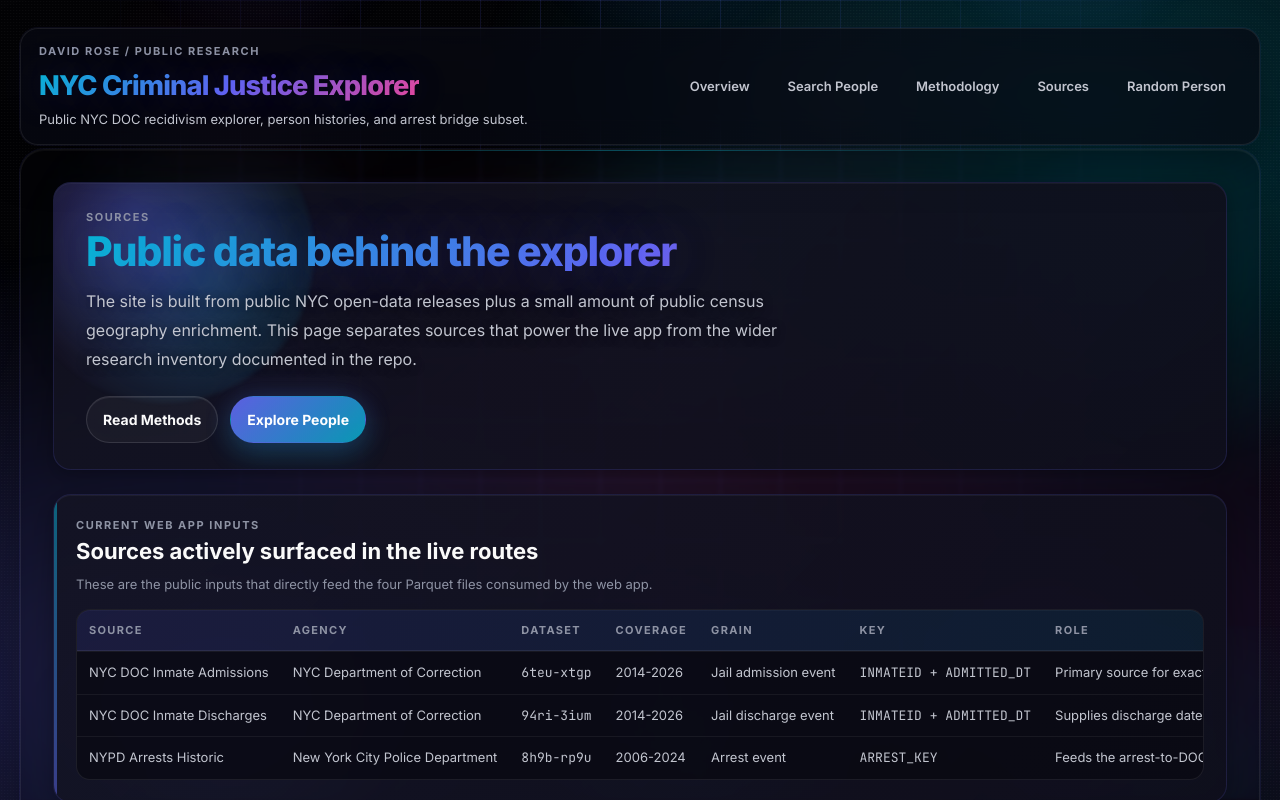
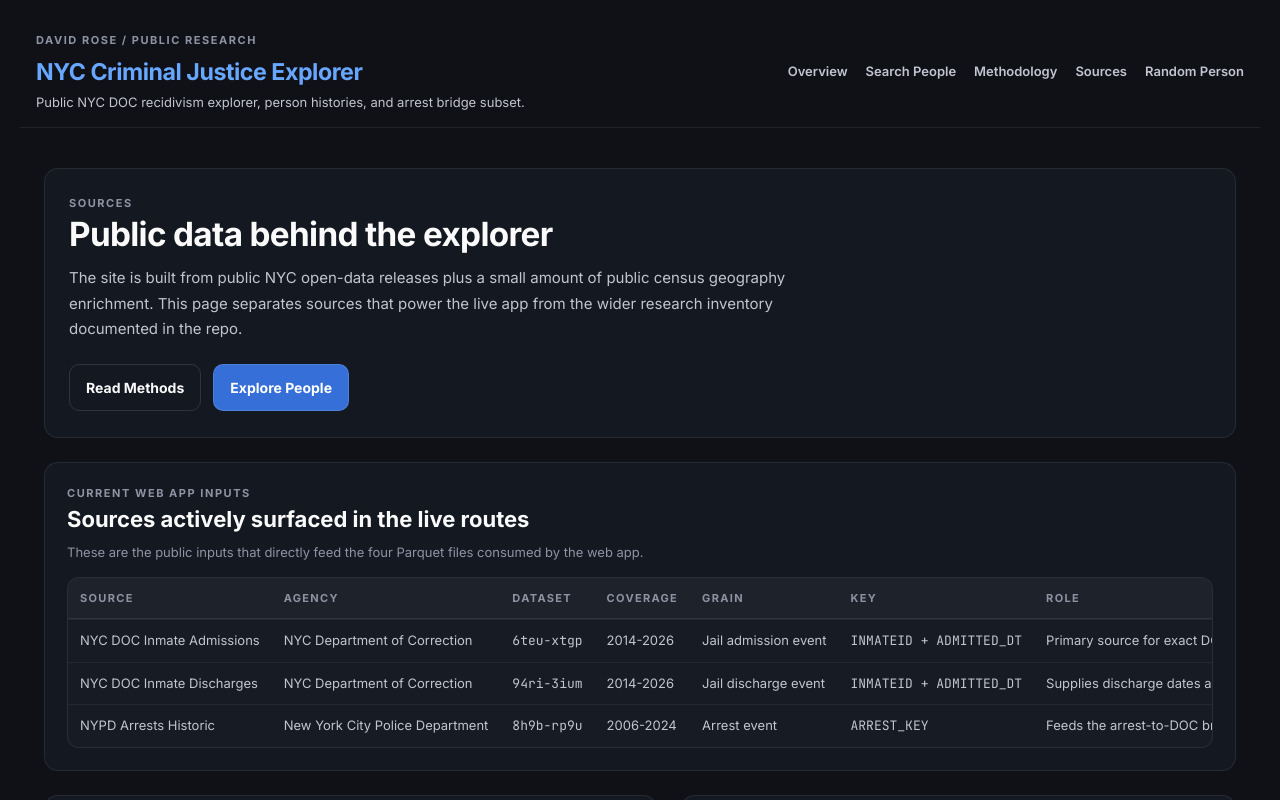
Before and after one commit to cipher982/crims, a Next.js app in the folder web/: page /sources in a window 1280 px wide. Shown: the top 800 px of the page. Built offline with nearby package versions, Linux system fonts and the light colour scheme.

Commit message:
Flatten crims web UI

```diff
--- a/web/styles/drose-primitives.css
+++ b/web/styles/drose-primitives.css
@@ -5,10 +5,9 @@
  */
 
 .drose-nav-wrap {
-  position: sticky;
-  top: 14px;
+  position: static;
   z-index: 40;
-  padding: 14px 16px 0;
+  padding: 18px 16px 0;
 }
 
 .drose-nav {
@@ -19,16 +18,9 @@
   display: flex;
   align-items: center;
   justify-content: space-between;
-  gap: 16px;
-  padding: 14px 18px;
-  border: 1px solid var(--drose-border-soft);
-  border-radius: var(--drose-radius-lg);
-  background: rgba(8, 9, 18, 0.72);
-  box-shadow:
-    0 0 0 1px rgba(99, 102, 241, 0.08),
-    0 18px 45px rgba(0, 0, 0, 0.35);
-  backdrop-filter: blur(18px);
-  -webkit-backdrop-filter: blur(18px);
+  gap: 20px;
+  padding: 14px 16px;
+  border-bottom: 1px solid rgba(255, 255, 255, 0.08);
 }
 
 .drose-brand-block {
@@ -48,23 +40,10 @@
 .drose-brand {
   display: inline-block;
   text-decoration: none;
-  font-size: clamp(1.3rem, 1.2rem + 0.8vw, 1.7rem);
-  font-weight: 800;
-  letter-spacing: -0.03em;
-  background: linear-gradient(
-    135deg,
-    #fff 0%,
-    var(--drose-cyan) 25%,
-    var(--drose-indigo) 50%,
-    var(--drose-pink) 75%,
-    #fff 100%
-  );
-  background-size: 200% 200%;
-  background-position: 50% 50%;
-  -webkit-background-clip: text;
-  background-clip: text;
-  -webkit-text-fill-color: transparent;
-  text-shadow: 0 0 40px rgba(99, 102, 241, 0.28);
+  font-size: clamp(1.2rem, 1.15rem + 0.4vw, 1.45rem);
+  font-weight: 700;
+  letter-spacing: -0.02em;
+  color: #67a7ff;
 }
 
 .drose-brand-subtitle {
@@ -78,36 +57,27 @@
   display: flex;
   align-items: center;
   justify-content: flex-end;
-  gap: 8px;
+  gap: 18px;
   flex-wrap: wrap;
 }
 
 .drose-nav-link {
-  display: inline-flex;
-  align-items: center;
-  justify-content: center;
-  padding: 10px 14px;
-  border-radius: 999px;
-  border: 1px solid transparent;
+  display: inline-block;
+  padding: 2px 0;
   color: var(--drose-text-secondary);
   font-size: 13px;
   font-weight: 600;
   text-decoration: none;
   transition:
     color var(--drose-transition-fast),
-    border-color var(--drose-transition-fast),
-    background-color var(--drose-transition-fast),
-    box-shadow var(--drose-transition-fast),
-    transform var(--drose-transition-fast);
+    border-color var(--drose-transition-fast);
+  border-bottom: 1px solid transparent;
 }
 
 .drose-nav-link:hover,
 .drose-nav-link:focus-visible {
   color: var(--drose-text);
-  border-color: var(--drose-border-strong);
-  background: rgba(255, 255, 255, 0.04);
-  box-shadow: 0 0 18px rgba(99, 102, 241, 0.12);
-  transform: translateY(-1px);
+  border-color: rgba(255, 255, 255, 0.22);
   outline: none;
 }
 
@@ -115,57 +85,17 @@
   position: relative;
   z-index: 1;
   max-width: var(--drose-shell-width);
-  margin: 18px auto 40px;
-  padding: 32px;
-  background: var(--drose-surface-panel);
-  backdrop-filter: blur(2px);
-  -webkit-backdrop-filter: blur(2px);
-  border: 1px solid var(--drose-border-soft);
-  border-radius: var(--drose-radius-xl);
-  box-shadow: var(--drose-shadow-shell);
+  margin: 16px auto 40px;
+  padding: 24px;
   overflow: hidden;
 }
 
 .drose-shell::before {
-  content: "";
-  position: absolute;
-  top: 0;
-  left: 50%;
-  transform: translateX(-50%);
-  width: 70%;
-  height: 1px;
-  background: linear-gradient(
-    90deg,
-    transparent 0%,
-    rgba(6, 182, 212, 0.5) 50%,
-    transparent 100%
-  );
-  border-radius: 999px;
-  pointer-events: none;
+  display: none;
 }
 
 .drose-shell::after {
-  content: "";
-  position: absolute;
-  inset: 0;
-  background-image:
-    radial-gradient(1px 1px at 20% 30%, rgba(255, 255, 255, 0.5) 0%, transparent 100%),
-    radial-gradient(1.5px 1.5px at 40% 70%, rgba(99, 102, 241, 0.6) 0%, transparent 100%),
-    radial-gradient(1px 1px at 60% 20%, rgba(6, 182, 212, 0.6) 0%, transparent 100%),
-    radial-gradient(2px 2px at 80% 60%, rgba(255, 255, 255, 0.4) 0%, transparent 100%),
-    radial-gradient(1px 1px at 10% 80%, rgba(236, 72, 153, 0.5) 0%, transparent 100%);
-  pointer-events: none;
-  opacity: 0.85;
-  animation: drose-twinkle 3s ease-in-out infinite alternate;
-}
-
-@keyframes drose-twinkle {
-  0% {
-    opacity: 0.45;
-  }
-  100% {
-    opacity: 0.95;
-  }
+  display: none;
 }
 
 .drose-page-stack {
@@ -178,30 +108,14 @@
 .drose-hero {
   position: relative;
   overflow: hidden;
-  padding: 32px;
-  border-radius: var(--drose-radius-lg);
-  border: 1px solid rgba(99, 102, 241, 0.16);
-  background: linear-gradient(
-    135deg,
-    rgba(20, 20, 35, 0.82) 0%,
-    rgba(15, 15, 28, 0.94) 100%
-  );
-  box-shadow: var(--drose-shadow-card);
+  padding: 24px;
+  border-radius: 14px;
+  border: 1px solid rgba(255, 255, 255, 0.08);
+  background: #141821;
 }
 
 .drose-hero::before {
-  content: "";
-  position: absolute;
-  inset: -80px auto auto -40px;
-  width: 300px;
-  height: 300px;
-  border-radius: 999px;
-  background:
-    radial-gradient(circle at 40% 35%, rgba(99, 102, 241, 0.28) 0%, transparent 60%),
-    radial-gradient(circle at 65% 60%, rgba(6, 182, 212, 0.2) 0%, transparent 62%),
-    radial-gradient(circle at 50% 55%, rgba(168, 85, 247, 0.12) 0%, transparent 70%);
-  pointer-events: none;
-  filter: blur(2px);
+  display: none;
 }
 
 .drose-hero-compact {
@@ -217,40 +131,26 @@
 .drose-page-title,
 .drose-hero-title {
   margin: 0;
-  font-weight: 800;
-  letter-spacing: -0.03em;
-  line-height: 0.98;
-  background: linear-gradient(
-    135deg,
-    #fff 0%,
-    var(--drose-cyan) 25%,
-    var(--drose-indigo) 50%,
-    var(--drose-pink) 75%,
-    #fff 100%
-  );
-  background-size: 200% 200%;
-  background-position: 50% 50%;
-  -webkit-background-clip: text;
-  background-clip: text;
-  -webkit-text-fill-color: transparent;
-  text-shadow: 0 0 60px rgba(99, 102, 241, 0.32);
+  font-weight: 700;
+  letter-spacing: -0.02em;
+  line-height: 1.08;
+  color: var(--drose-text);
 }
 
 .drose-hero-title {
-  font-size: clamp(2.5rem, 4vw, 4.5rem);
+  font-size: clamp(2rem, 3.2vw, 3rem);
 }
 
 .drose-page-title {
-  font-size: clamp(2rem, 3.2vw, 3rem);
+  font-size: clamp(1.8rem, 2.6vw, 2.4rem);
 }
 
 .drose-lead {
   max-width: 760px;
-  margin: 16px 0 0;
+  margin: 12px 0 0;
   color: var(--drose-text-secondary);
-  font-size: 16px;
-  line-height: 1.8;
-  text-shadow: 0 2px 10px rgba(0, 0, 0, 0.5);
+  font-size: 15px;
+  line-height: 1.7;
 }
 
 .drose-metric-row {
@@ -264,10 +164,10 @@
   display: inline-flex;
   align-items: center;
   gap: 8px;
-  padding: 10px 14px;
-  border-radius: 999px;
+  padding: 9px 12px;
+  border-radius: 10px;
   border: 1px solid rgba(255, 255, 255, 0.08);
-  background: rgba(255, 255, 255, 0.05);
+  background: rgba(255, 255, 255, 0.03);
   color: var(--drose-text-secondary);
   font-size: 13px;
   line-height: 1.35;
@@ -291,14 +191,12 @@
   justify-content: center;
   gap: 8px;
   padding: 12px 16px;
-  border-radius: 999px;
-  border: 1px solid transparent;
+  border-radius: 10px;
+  border: 1px solid rgba(255, 255, 255, 0.12);
   text-decoration: none;
   font-size: 14px;
   font-weight: 700;
   transition:
-    transform var(--drose-transition-base),
-    box-shadow var(--drose-transition-base),
     border-color var(--drose-transition-base),
     background-color var(--drose-transition-base),
     color var(--drose-transition-base);
@@ -306,40 +204,28 @@
 
 .drose-button:hover,
 .drose-button:focus-visible {
-  transform: translateY(-2px);
   outline: none;
+  border-color: rgba(255, 255, 255, 0.2);
 }
 
 .drose-button-primary {
   color: white;
-  background: linear-gradient(
-    135deg,
-    rgba(99, 102, 241, 0.92) 0%,
-    rgba(6, 182, 212, 0.82) 100%
-  );
-  box-shadow:
-    0 12px 28px rgba(6, 182, 212, 0.2),
-    0 0 28px rgba(99, 102, 241, 0.2);
+  background: #356fd7;
 }
 
 .drose-button-primary:hover,
 .drose-button-primary:focus-visible {
-  box-shadow:
-    0 16px 30px rgba(6, 182, 212, 0.24),
-    0 0 36px rgba(99, 102, 241, 0.3);
+  background: #447ae0;
 }
 
 .drose-button-secondary {
   color: var(--drose-text);
-  border-color: rgba(255, 255, 255, 0.12);
-  background: rgba(255, 255, 255, 0.04);
-  box-shadow: inset 0 1px 0 rgba(255, 255, 255, 0.08);
+  background: transparent;
 }
 
 .drose-button-secondary:hover,
 .drose-button-secondary:focus-visible {
-  border-color: var(--drose-border-bright);
-  background: rgba(255, 255, 255, 0.08);
+  background: rgba(255, 255, 255, 0.04);
 }
 
 .drose-back-link {
@@ -370,25 +256,13 @@
   position: relative;
   overflow: hidden;
   padding: 22px;
-  border-radius: var(--drose-radius-lg);
-  border: 1px solid rgba(99, 102, 241, 0.15);
-  background: linear-gradient(
-    135deg,
-    rgba(20, 20, 35, 0.8) 0%,
-    rgba(15, 15, 28, 0.9) 100%
-  );
-  box-shadow: var(--drose-shadow-card);
+  border-radius: 14px;
+  border: 1px solid rgba(255, 255, 255, 0.08);
+  background: #141821;
 }
 
 .drose-panel::before {
-  content: "";
-  position: absolute;
-  top: 0;
-  left: 0;
-  bottom: 0;
-  width: 3px;
-  background: linear-gradient(180deg, var(--drose-cyan), var(--drose-indigo));
-  opacity: 0.5;
+  display: none;
 }
 
 .drose-panel > * {
@@ -457,20 +331,13 @@
 .drose-stat-card {
   position: relative;
   padding: 18px 18px 16px;
-  border-radius: var(--drose-radius-md);
+  border-radius: 12px;
   border: 1px solid rgba(255, 255, 255, 0.08);
-  background: rgba(255, 255, 255, 0.04);
-  box-shadow: inset 0 1px 0 rgba(255, 255, 255, 0.06);
+  background: rgba(255, 255, 255, 0.02);
 }
 
 .drose-stat-card::before {
-  content: "";
-  position: absolute;
-  inset: 0 auto 0 0;
-  width: 2px;
-  border-radius: inherit;
-  background: linear-gradient(180deg, var(--drose-cyan), var(--drose-indigo));
-  opacity: 0.6;
+  display: none;
 }
 
 .drose-stat-value {
@@ -498,10 +365,9 @@
 
 .drose-table-wrap {
   overflow-x: auto;
-  border-radius: var(--drose-radius-md);
+  border-radius: 12px;
   border: 1px solid rgba(255, 255, 255, 0.08);
-  background: rgba(9, 10, 18, 0.78);
-  box-shadow: inset 0 1px 0 rgba(255, 255, 255, 0.04);
+  background: rgba(255, 255, 255, 0.015);
 }
 
 .drose-table {
@@ -513,12 +379,7 @@
 }
 
 .drose-table thead {
-  background:
-    linear-gradient(
-      90deg,
-      rgba(99, 102, 241, 0.18) 0%,
-      rgba(6, 182, 212, 0.12) 100%
-    );
+  background: rgba(255, 255, 255, 0.03);
 }
 
 .drose-table th {
@@ -545,7 +406,7 @@
 }
 
 .drose-table tbody tr:hover {
-  background: rgba(99, 102, 241, 0.08);
+  background: rgba(255, 255, 255, 0.03);
 }
 
 .drose-row-link:focus-visible {
@@ -703,6 +564,47 @@
   text-align: center;
 }
 
+.drose-doc-list {
+  display: grid;
+  gap: 0;
+}
+
+.drose-doc-item {
+  padding: 14px 0;
+  border-top: 1px solid rgba(255, 255, 255, 0.08);
+}
+
+.drose-doc-item:first-child {
+  padding-top: 0;
+  border-top: 0;
+}
+
+.drose-doc-item-title {
+  display: flex;
+  align-items: baseline;
+  gap: 10px;
+  margin: 0;
+  color: var(--drose-text);
+  font-size: 15px;
+  font-weight: 600;
+  line-height: 1.5;
+}
+
+.drose-doc-item-copy {
+  margin: 8px 0 0;
+  color: var(--drose-text-muted);
+  font-size: 14px;
+  line-height: 1.75;
+}
+
+.drose-doc-meta {
+  margin-top: 8px;
+  color: var(--drose-text-secondary);
+  font-size: 12px;
+  letter-spacing: 0.04em;
+  text-transform: uppercase;
+}
+
 .drose-skeleton {
   border-radius: 12px;
   background: linear-gradient(
--- a/web/styles/drose-theme.css
+++ b/web/styles/drose-theme.css
@@ -17,111 +17,21 @@
   min-height: 100%;
   margin: 0;
   position: relative;
-  background-color: var(--drose-void);
+  background-color: #0f1117;
   color: var(--drose-text);
   font-family: var(--drose-font-sans);
 }
 
 body::before {
-  content: "";
-  position: fixed;
-  inset: 0;
-  background-image:
-    linear-gradient(rgba(99, 102, 241, 0.18) 1px, transparent 1px),
-    linear-gradient(90deg, rgba(99, 102, 241, 0.18) 1px, transparent 1px);
-  background-size: 60px 60px;
-  mask-image: radial-gradient(ellipse at 50% 30%, black 0%, black 30%, transparent 70%);
-  -webkit-mask-image: radial-gradient(ellipse at 50% 30%, black 0%, black 30%, transparent 70%);
-  pointer-events: none;
-  z-index: 0;
-  opacity: 0.8;
-  animation: drose-grid-pulse 8s ease-in-out infinite;
+  display: none;
 }
 
 body::after {
-  content: "";
-  position: fixed;
-  inset: 0;
-  background:
-    radial-gradient(ellipse at 15% 85%, rgba(99, 102, 241, 0.32) 0%, transparent 45%),
-    radial-gradient(ellipse at 85% 15%, rgba(6, 182, 212, 0.26) 0%, transparent 40%),
-    radial-gradient(ellipse at 50% 50%, rgba(236, 72, 153, 0.14) 0%, transparent 50%),
-    radial-gradient(ellipse at 80% 80%, rgba(168, 85, 247, 0.18) 0%, transparent 40%);
-  pointer-events: none;
-  z-index: 0;
-  animation: drose-nebula-drift 20s ease-in-out infinite alternate;
-}
-
-@keyframes drose-grid-pulse {
-  0%,
-  100% {
-    opacity: 0.7;
-  }
-  50% {
-    opacity: 1;
-  }
-}
-
-@keyframes drose-nebula-drift {
-  0% {
-    transform: scale(1) translate(0, 0);
-  }
-  100% {
-    transform: scale(1.08) translate(-20px, -10px);
-  }
+  display: none;
 }
 
 .drose-particle-bg {
-  position: fixed;
-  inset: 0;
-  z-index: 0;
-  pointer-events: none;
-  overflow: hidden;
-  --particle-drift-x: 600px;
-  --particle-drift-y: 300px;
-  --particle-overscan: 96px;
-}
-
-.drose-particle-bg::before,
-.drose-particle-bg::after {
-  content: "";
-  position: absolute;
-  top: calc(-1 * var(--particle-drift-y) - var(--particle-overscan));
-  bottom: calc(-1 * var(--particle-drift-y) - var(--particle-overscan));
-  left: calc(-1 * var(--particle-drift-x) - var(--particle-overscan));
-  right: calc(-1 * var(--particle-drift-x) - var(--particle-overscan));
-  background-repeat: repeat;
-  transform: translate3d(0, 0, 0);
-  will-change: transform;
-  animation: drose-particle-drift 80s linear infinite;
-}
-
-.drose-particle-bg::before {
-  background-image:
-    radial-gradient(circle, rgba(255, 255, 255, 0.15) 0%, transparent 50%),
-    radial-gradient(circle at 30% 70%, rgba(99, 102, 241, 0.12) 0%, transparent 40%),
-    radial-gradient(circle at 70% 30%, rgba(6, 182, 212, 0.1) 0%, transparent 40%);
-  background-size: 2px 2px, 400px 400px, 500px 500px;
-  opacity: 0.9;
-}
-
-.drose-particle-bg::after {
-  background-image:
-    radial-gradient(circle, rgba(255, 255, 255, 0.08) 0%, transparent 50%),
-    radial-gradient(circle at 60% 40%, rgba(236, 72, 153, 0.08) 0%, transparent 35%);
-  background-size: 3px 3px, 600px 600px;
-  opacity: 0.7;
-  animation-duration: 120s;
-  animation-direction: reverse;
-}
-
-@keyframes drose-particle-drift {
-  from {
-    transform: translate3d(0, 0, 0);
-  }
-  to {
-    transform: translate3d(var(--particle-drift-x), var(--particle-drift-y), 0);
-  }
+  display: none;
 }
 
 ::selection {
```
Also changed, not shown: web/app/methodology/page.tsx (+26 -32 lines), web/app/page.tsx (+16 -13 lines), web/app/sources/page.tsx (+5 -8 lines), web/components/method-badge.tsx (+5 -5 lines).
